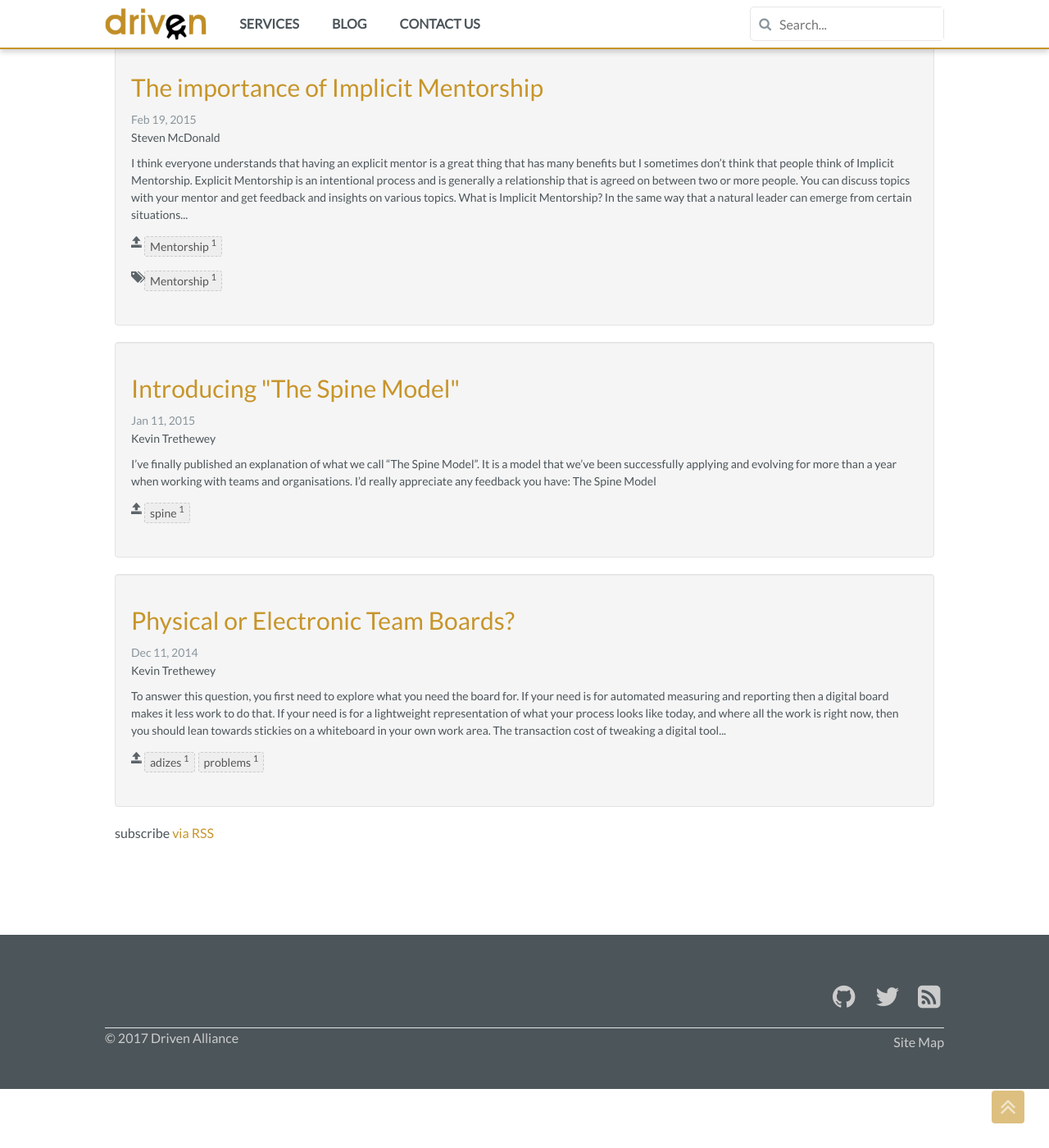
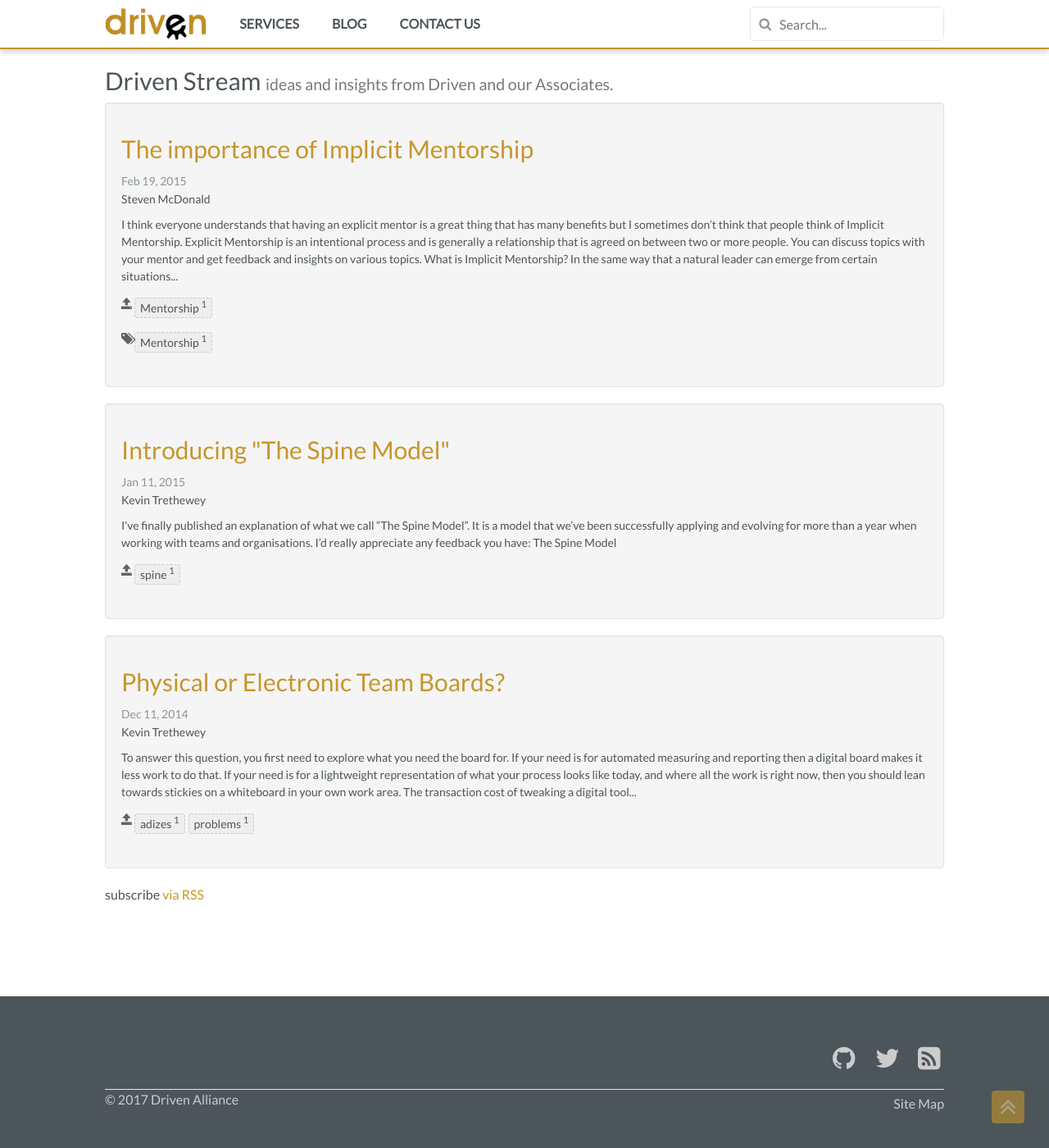
Before and after one commit to DrivenAlliance/website, a Jekyll site: the page built from blog.md, in a window 1280 px wide and 1400 px high. Shown: the whole window at 82% size. Built offline with Jekyll 4.4.1, drawn with Linux system fonts in a browser that asks for light colours; nearby versions of some CDN libraries; comment, search, counter and statistics services are not loaded.

Commit message:
fix padding at the top of the blog to cater for the height of the header

```diff
--- a/_sass/layouts/_blog.scss
+++ b/_sass/layouts/_blog.scss
@@ -68,5 +68,6 @@
   .blog {
     padding-left: $base-desktop-padding;
     padding-right: $base-desktop-padding;
+    padding-top: $header-height + $header-border-width - $blog-margin;
   }
 }
--- a/_sass/layouts/_driven.scss
+++ b/_sass/layouts/_driven.scss
@@ -37,3 +37,9 @@
   background: #57A957;
   border: 1px solid #4c964d;
   color: #FFF; }
+
+  /* Container */
+  .container-fluid {
+    padding-right: 0px;
+    padding-left: 0px;
+  }
--- a/blog.md
+++ b/blog.md
@@ -3,3 +3,5 @@ layout: blog
 title: Blog
 permalink: /blog/
 ---
+
+## Driven Stream <small>ideas and insights from Driven and our Associates.</small>
```
